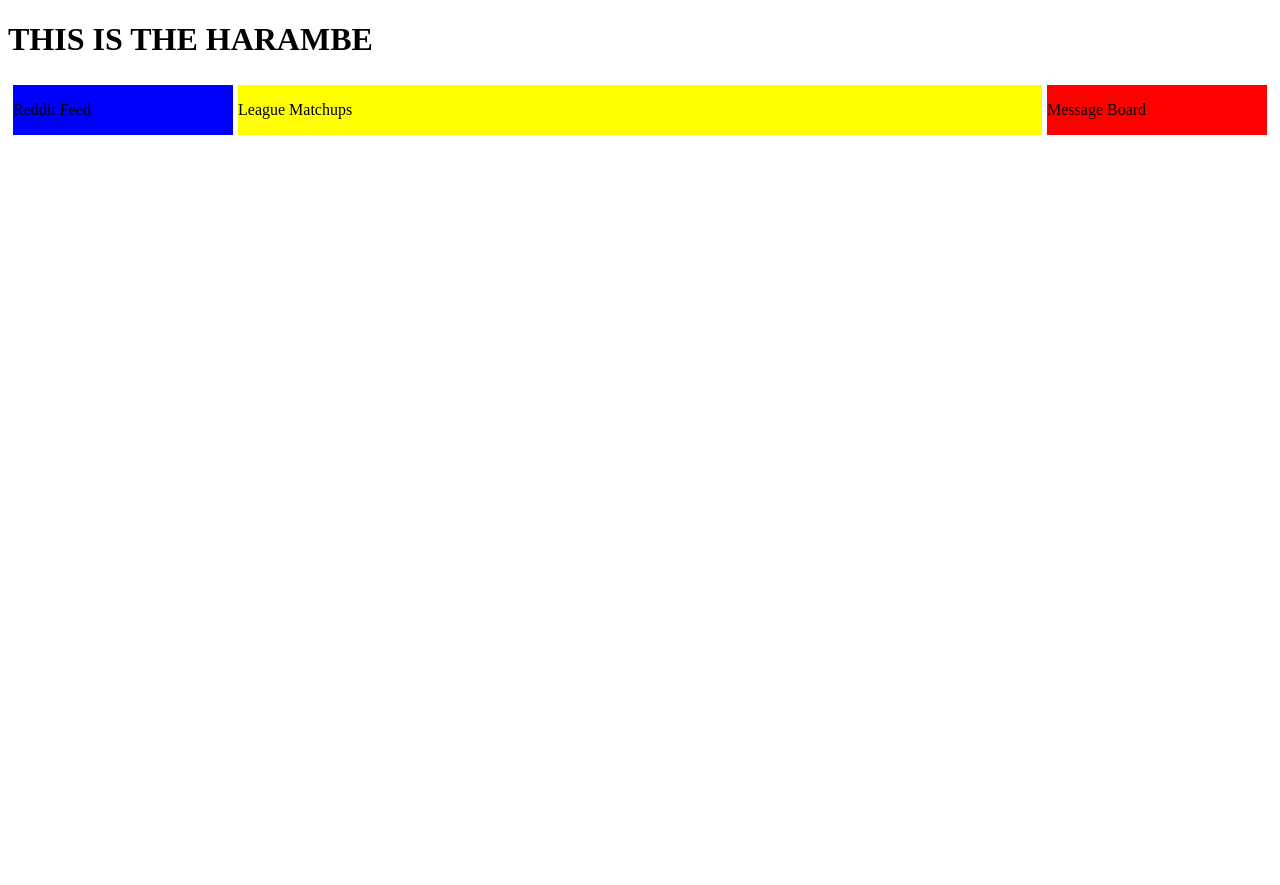
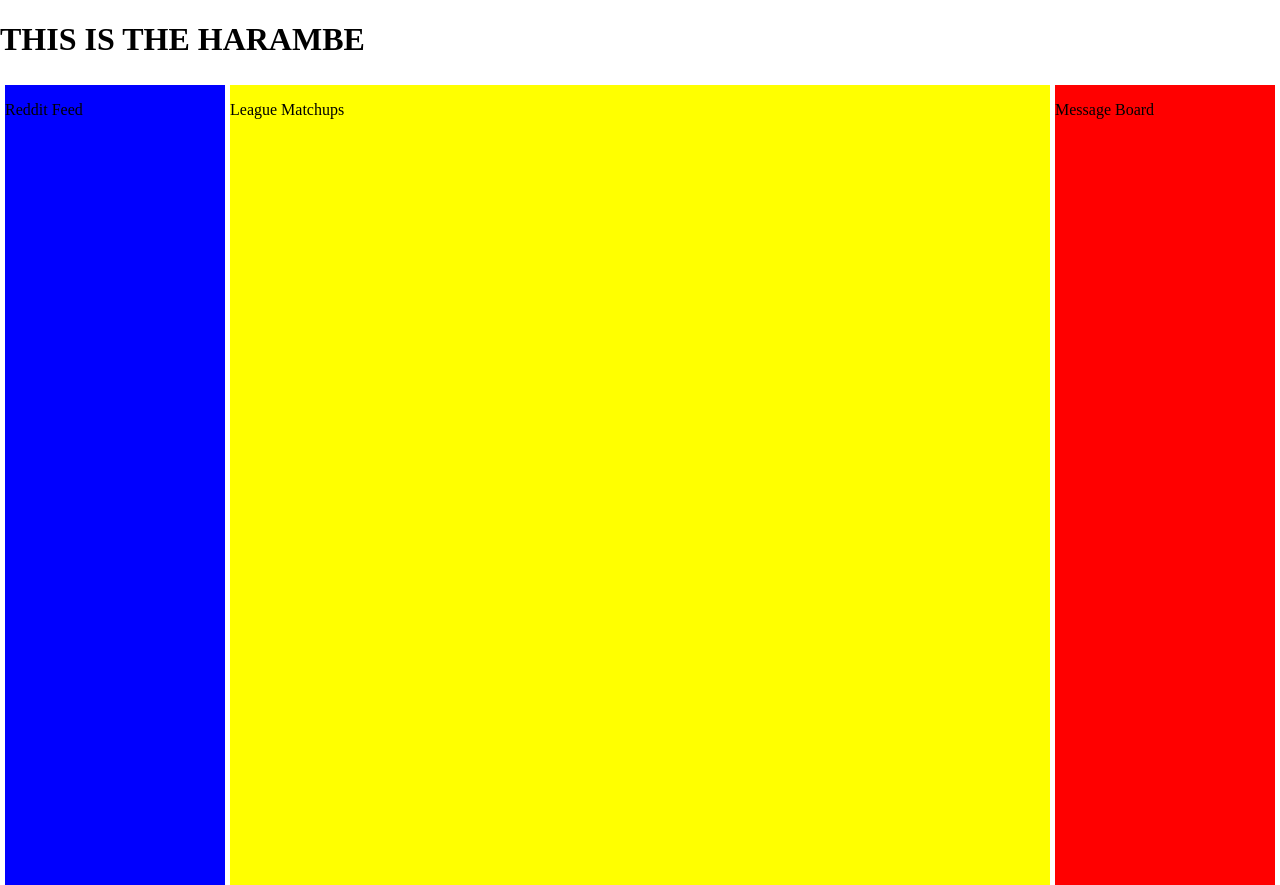
Before and after one commit to thejoetats/thejoetats.github.io, a PHP site: page / in a window 1280 px wide. Before the commit the page ends 135 px from the top, so only its background shows below. Run offline with PHP 8.4, Linux system fonts and the light colour scheme.

Commit message:
css update

```diff
--- a/stylesheet.css
+++ b/stylesheet.css
@@ -1,3 +1,8 @@
+html, body {
+	height: 100%;
+	margin: 0;
+}
+
 div {
 	height: 100%;
 	background-color: red;
```
